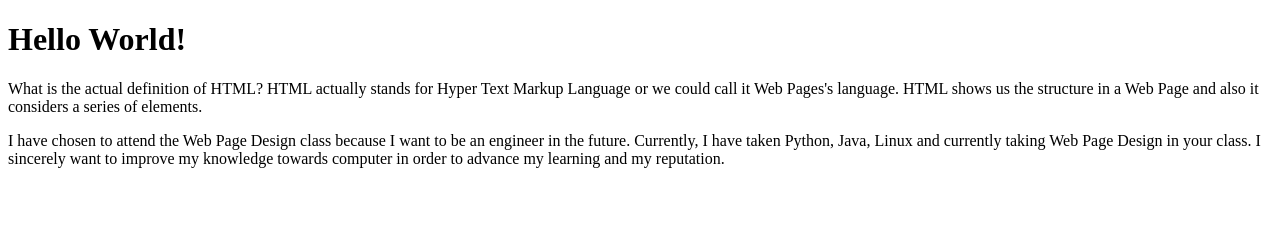
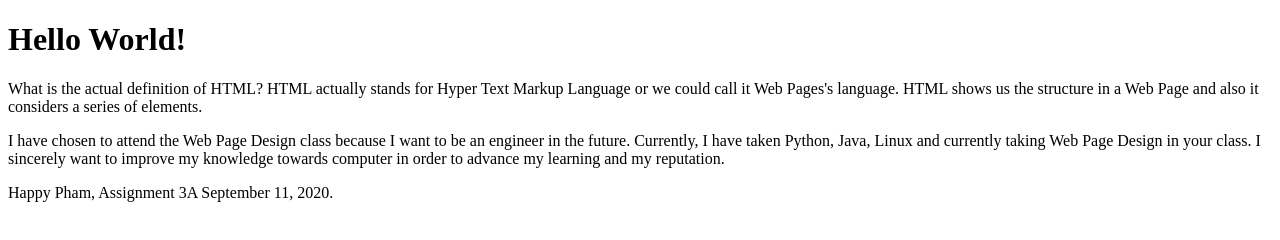
Before and after one commit to BaeRyan/HelloWorld, a plain HTML site: page index.html in a window 1280 px wide. Drawn offline with Linux system fonts and the light colour scheme.

Commit message:
Added paragraph in index.html page

```diff
--- a/index.html
+++ b/index.html
@@ -14,5 +14,6 @@
       improve my knowledge towards computer in order to advance my learning and
       my reputation.
     </p>
+    <p> Happy Pham, Assignment 3A September 11, 2020. </p>
   </body>
 </html>
```
